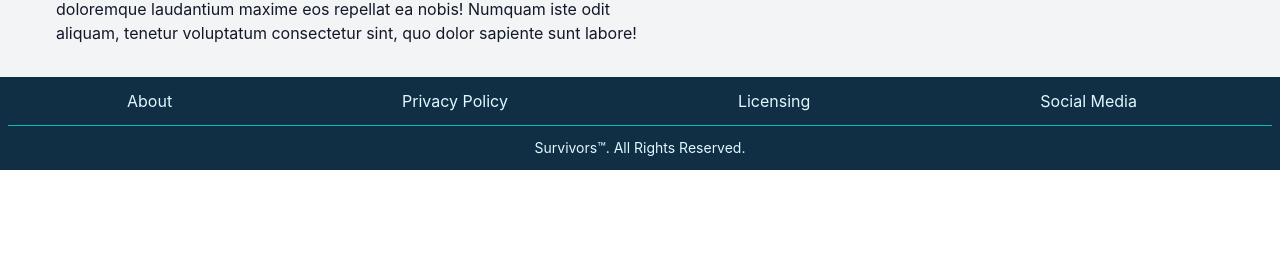
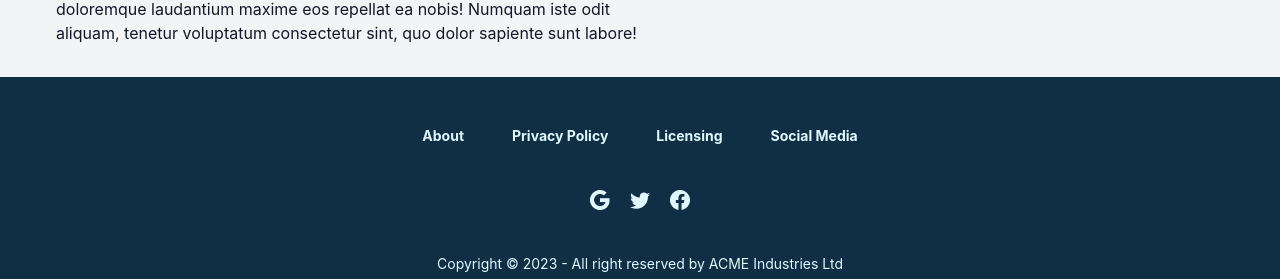
Before and after one commit to OlegIvsv/Survivors-E-Store, a React (Create React App) app: page /product/145d2cdf-084d-4105-8950-eb680e1d0bf9 in a window 1280 px wide. Shown: the part 1026-1305 px from the top of the page. Before the commit the page ends 1196 px from the top, so only its background shows below. Built offline with nearby package versions, Linux system fonts and the light colour scheme; no server answers.

Commit message:
Update footer with social media icons

```diff
--- a/src/components/footer/Footer.jsx
+++ b/src/components/footer/Footer.jsx
@@ -7,22 +7,25 @@ const references = [
 
 export function Footer() {
   return (
-    <footer className="px-2 bg-x-dark-green text-x-white">
-      <div className="m-3">
-        <ul className="flex flex-col md:flex-row flex-wrap justify-around w-full">
-          {references.map((item, index) => (
-            <li key={index}>
-              <a href={item.reference} className="mr-4">
-                {item.title}
-              </a>
-            </li>
-          ))}
-        </ul>
+    <footer className="footer footer-center px-10 py-2 bg-x-dark-green text-x-white">
+      <hr />
+    <div className="grid grid-flow-col gap-12 font-bold">
+      {
+        references.map((ref, index) => (
+          <a href={ref.reference} className="link link-hover">{ref.title}</a>
+        ))
+      }
+    </div>
+    <div>
+      <div className="grid grid-flow-col gap-5 text-xl">
+          <i class="bi bi-google"></i>
+          <i class="bi bi-twitter"></i>
+          <i class="bi bi-facebook"></i>
       </div>
-      <hr className="border-x-green" />
-      <span className="block text-sm text-x-white m-3">
-        Survivors™. All Rights Reserved.
-      </span>
-    </footer>
+    </div>
+    <div>
+      <p>Copyright © 2023 - All right reserved by ACME Industries Ltd</p>
+    </div>
+  </footer>
   );
 }
```
